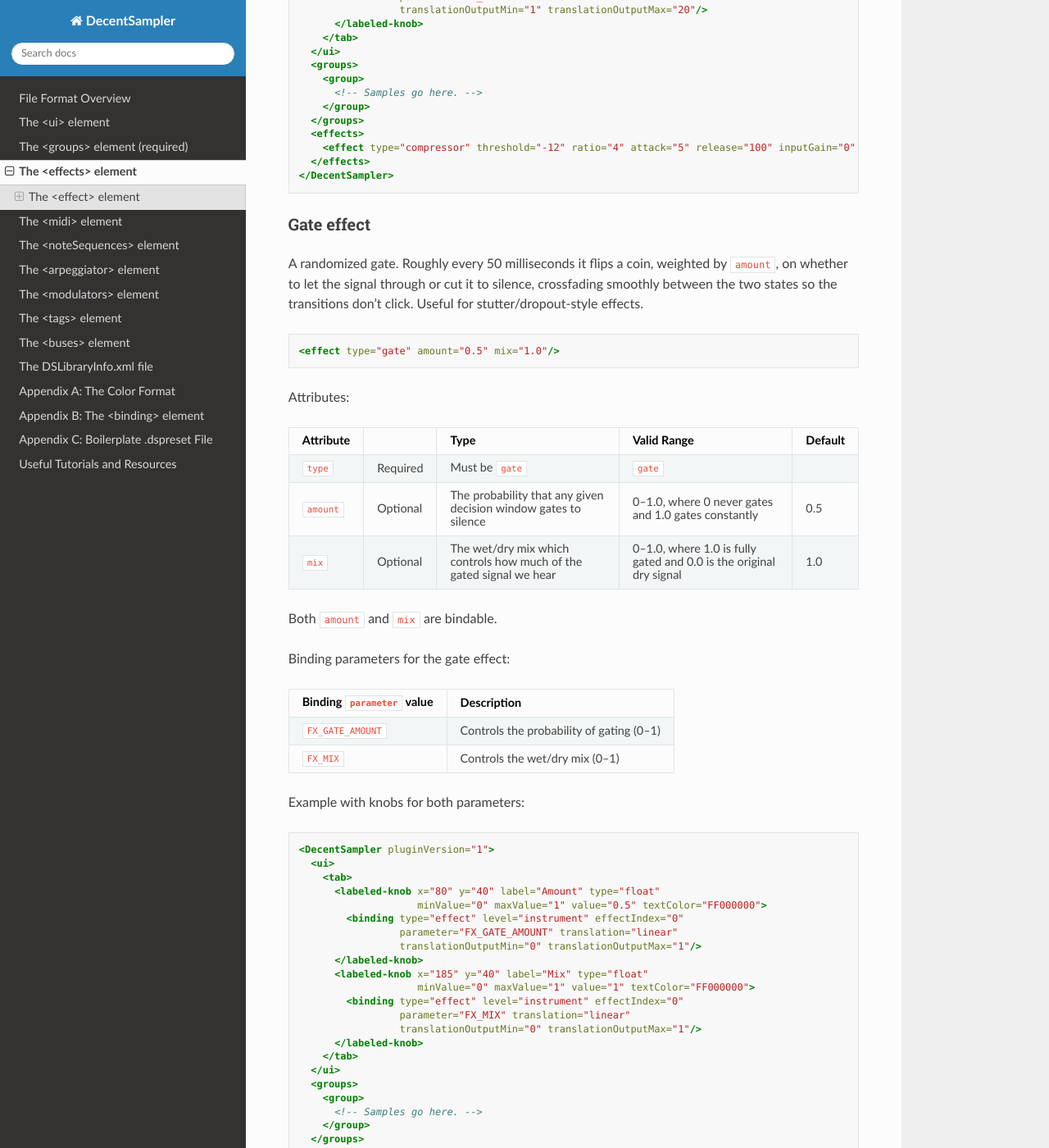
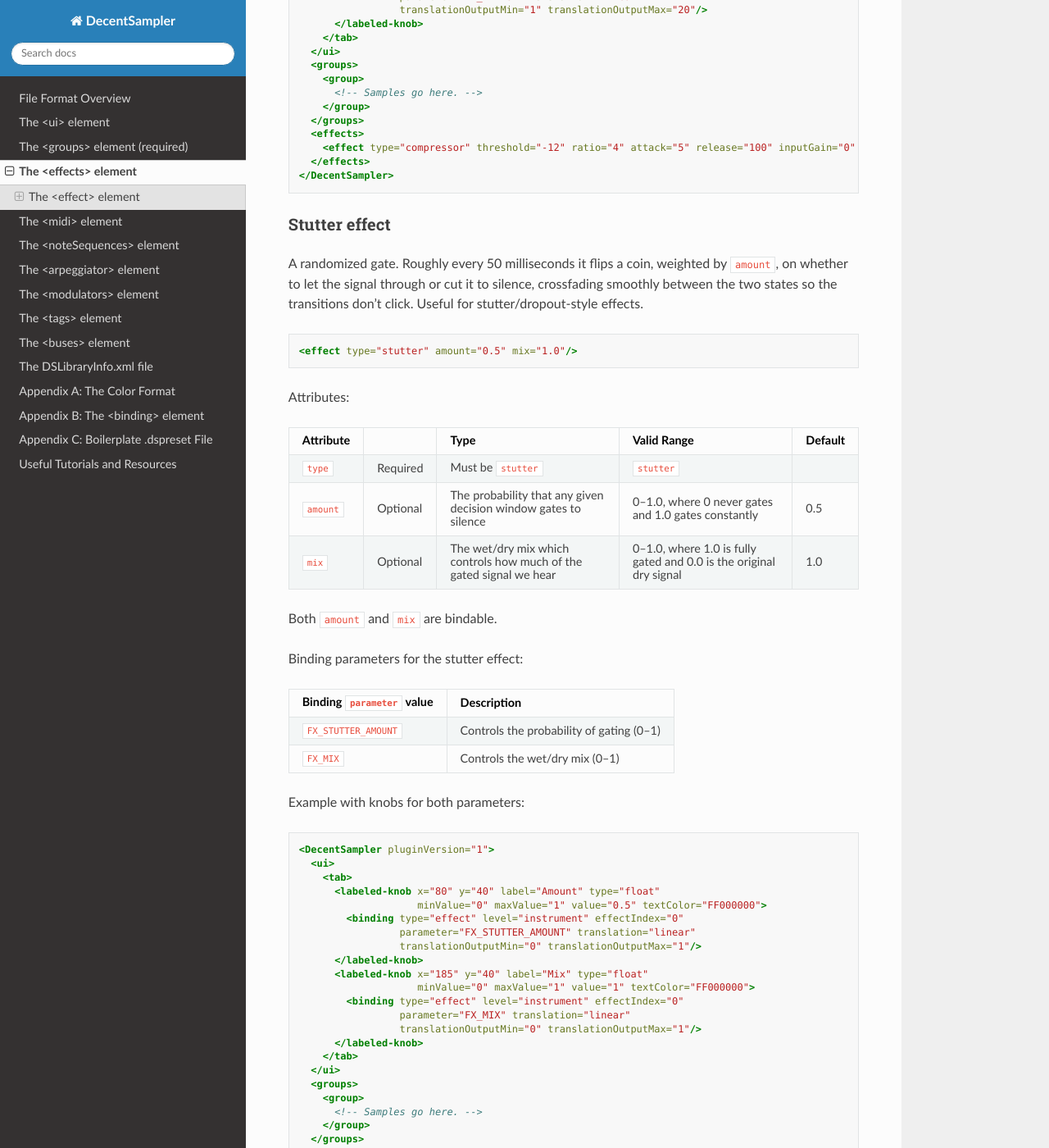
Before and after one commit to DecentSamples/DecentSampler-Developers-Guide, a Sphinx documentation site: the page built from docs/source/the-effects-element.md, in a window 1280 px wide and 1400 px high, scrolled down 14493 px. Shown: the whole window at 82% size. Built offline with Sphinx 7.4.7 and the Read the Docs theme 3.1.0, drawn with Linux system fonts in a browser that asks for light colours.

Commit message:
0000439: Rename the gate effect to stutter
It was never a gate in the sense everyone else uses the word. It is a randomised
stutter or dropout, with no threshold and no dynamics detection at all, so calling
it "gate" set the wrong expectation and reserved a name a real noise gate should
be able to use.

The type is now "stutter" and the binding parameter is FX_STUTTER_AMOUNT. The old
names are gone rather than aliased, which is a deliberate break: a preset using
type="gate" now reports it as an unknown effect type in the loading messages
instead of silently losing the effect.

````diff
--- a/docs/source/the-effects-element.md
+++ b/docs/source/the-effects-element.md
@@ -532,29 +532,29 @@
 </DecentSampler>
 ```
 
-### Gate effect
+### Stutter effect
 
 A randomized gate. Roughly every 50 milliseconds it flips a coin, weighted by `amount`, on whether to let the signal through or cut it to silence, crossfading smoothly between the two states so the transitions don't click. Useful for stutter/dropout-style effects.
 
 ```xml
-<effect type="gate" amount="0.5" mix="1.0"/>
+<effect type="stutter" amount="0.5" mix="1.0"/>
 ```
 
 Attributes:
 
 | Attribute | | Type | Valid Range | Default |
 |:----------|:---------|:-----------------------------------------------------------------------|:------------------------------------------|:--------|
-| `type`    | Required | Must be `gate`                                                         | `gate`                                     |         |
+| `type`    | Required | Must be `stutter`                                                      | `stutter`                                  |         |
 | `amount`  | Optional | The probability that any given decision window gates to silence        | 0–1.0, where 0 never gates and 1.0 gates constantly | 0.5     |
 | `mix`     | Optional | The wet/dry mix which controls how much of the gated signal we hear    | 0–1.0, where 1.0 is fully gated and 0.0 is the original dry signal | 1.0     |
 
 Both `amount` and `mix` are bindable.
 
-Binding parameters for the gate effect:
+Binding parameters for the stutter effect:
 
 | Binding `parameter` value | Description                                  |
 |:---------------------------|:----------------------------------------------|
-| `FX_GATE_AMOUNT`            | Controls the probability of gating (0–1)      |
+| `FX_STUTTER_AMOUNT`         | Controls the probability of gating (0–1)      |
 | `FX_MIX`                    | Controls the wet/dry mix (0–1)                |
 
 Example with knobs for both parameters:
@@ -566,7 +566,7 @@
       <labeled-knob x="80" y="40" label="Amount" type="float"
                     minValue="0" maxValue="1" value="0.5" textColor="FF000000">
         <binding type="effect" level="instrument" effectIndex="0"
-                 parameter="FX_GATE_AMOUNT" translation="linear"
+                 parameter="FX_STUTTER_AMOUNT" translation="linear"
                  translationOutputMin="0" translationOutputMax="1"/>
       </labeled-knob>
       <labeled-knob x="185" y="40" label="Mix" type="float"
@@ -583,7 +583,7 @@
     </group>
   </groups>
   <effects>
-    <effect type="gate" amount="0.5" mix="1.0"/>
+    <effect type="stutter" amount="0.5" mix="1.0"/>
   </effects>
 </DecentSampler>
 ```
````
